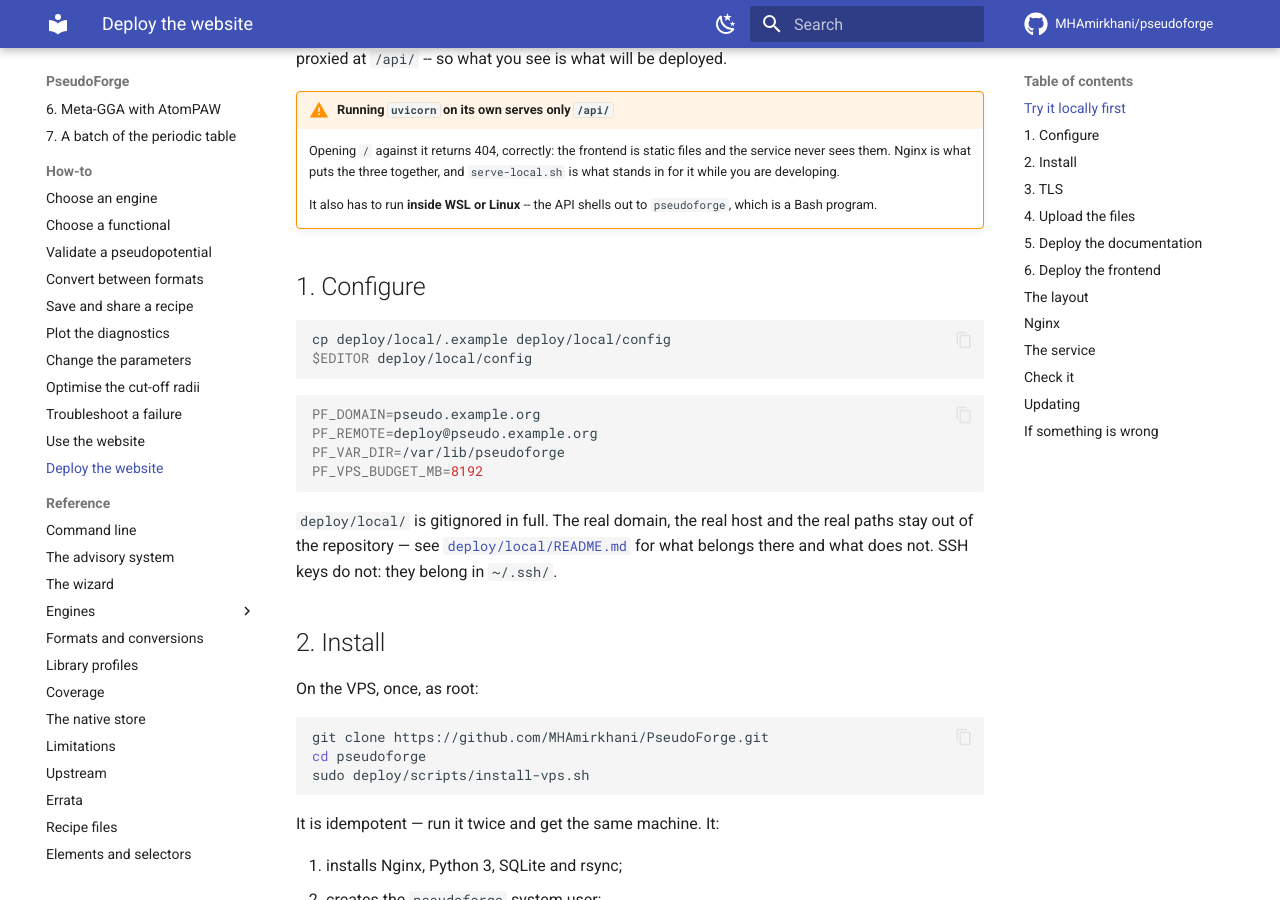
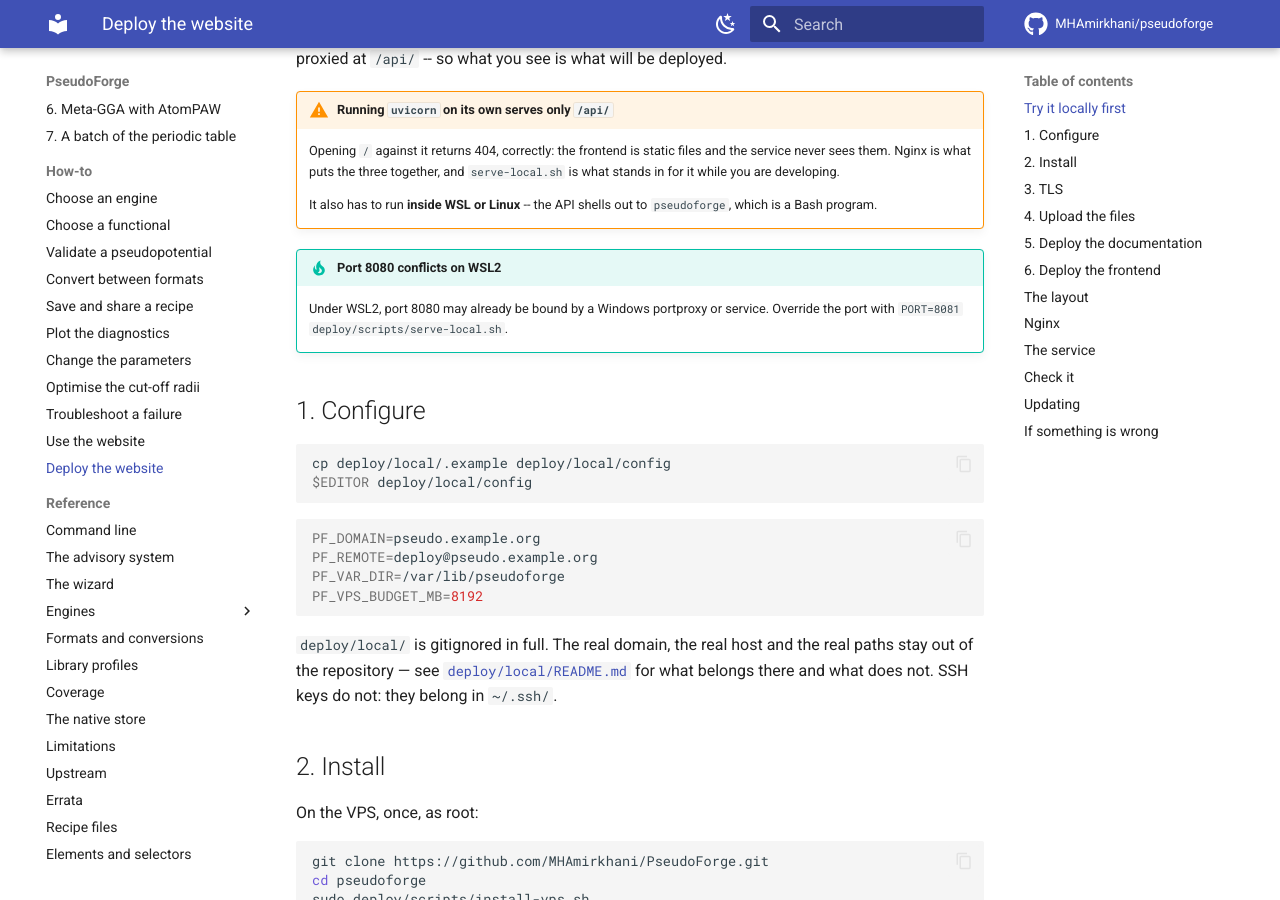
Before and after one commit to MHAmirkhani/PseudoForge, an MkDocs documentation site: the page built from docs/how-to/deploy.md, in a window 1280 px wide and 900 px high, scrolled down 441 px. Built offline with MkDocs 1.6.1 and Material for MkDocs 9.7.7, drawn with Linux system fonts in a browser that asks for light colours; comment, search, counter and statistics services are not loaded.

Commit message:
advise: end-to-end smoke — advise, render, and dry-run the command

```diff
--- a/docs/how-to/deploy.md
+++ b/docs/how-to/deploy.md
@@ -25,6 +25,10 @@ deployed.
 
     It also has to run **inside WSL or Linux** -- the API shells out to
     `pseudoforge`, which is a Bash program.
+
+!!! tip "Port 8080 conflicts on WSL2"
+    Under WSL2, port 8080 may already be bound by a Windows portproxy or service.
+    Override the port with `PORT=8081 deploy/scripts/serve-local.sh`.
 
 ## 1. Configure
 
```
Also changed, not shown: 1 other file.
